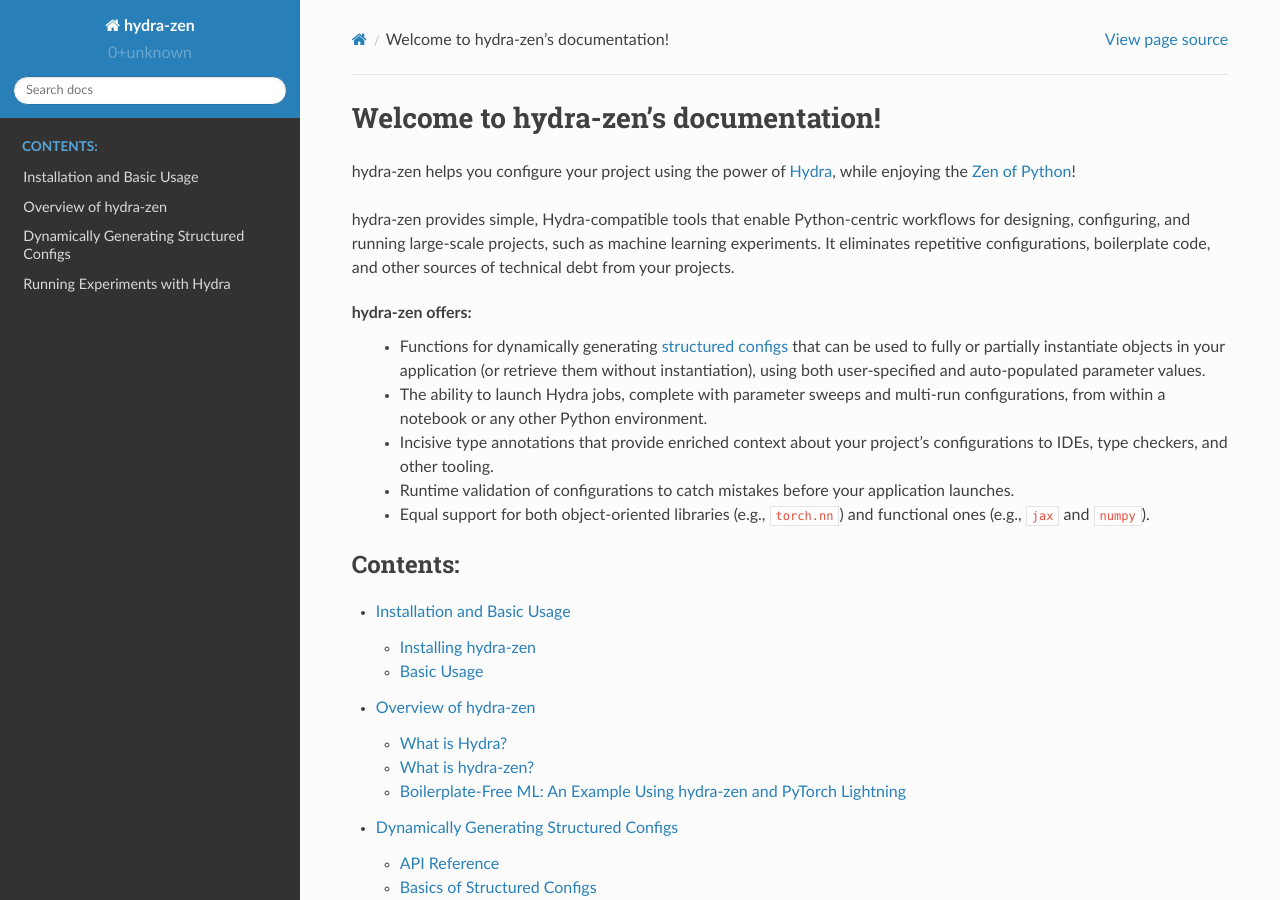
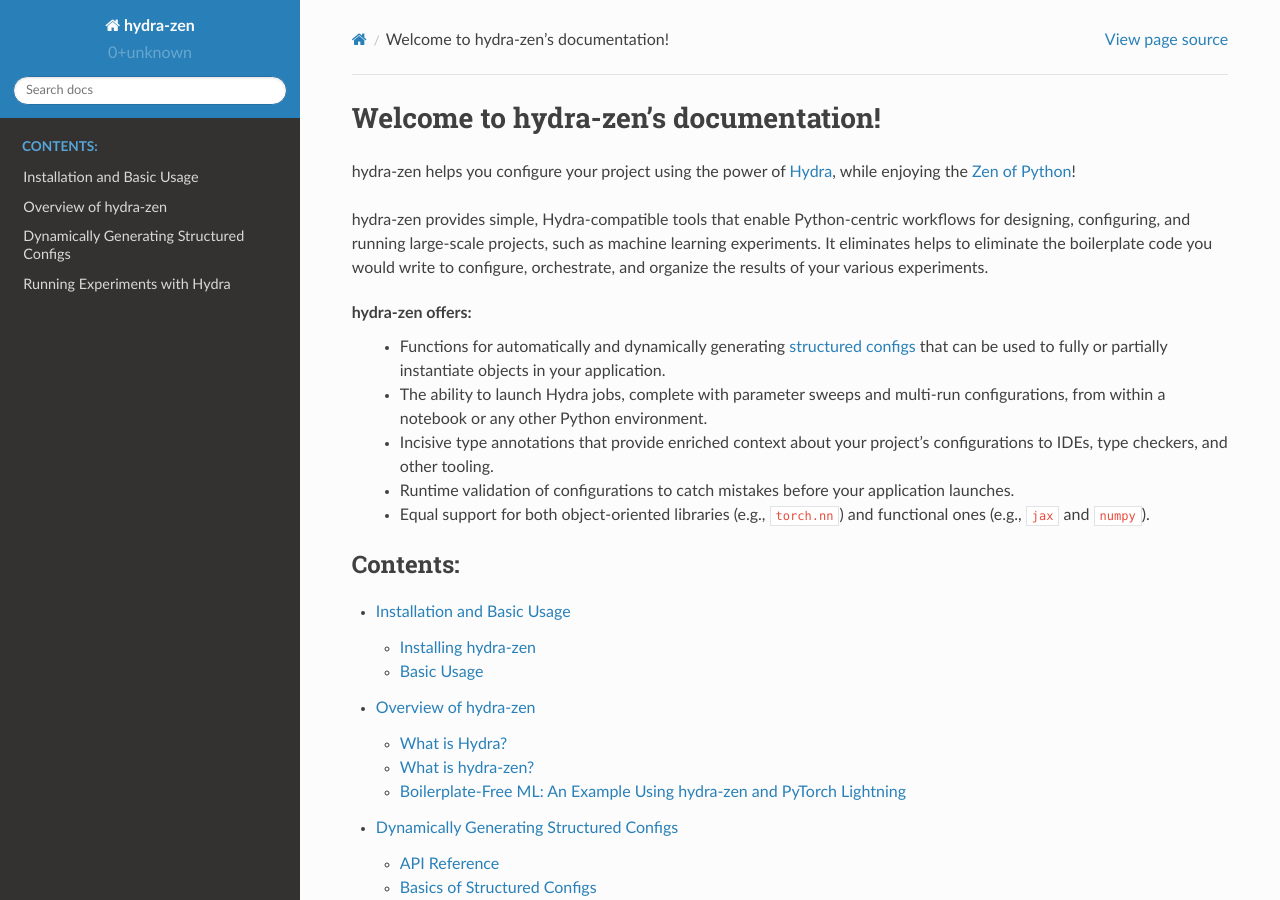
Before and after one commit to mit-ll-responsible-ai/hydra-zen, a Sphinx documentation site: the page built from docs/source/index.rst, in a window 1280 px wide and 900 px high. Built offline with Sphinx 7.4.7 and the Read the Docs theme 2.0.0, drawn with Linux system fonts in a browser that asks for light colours.

Commit message:
simplify description

```diff
--- a/docs/source/index.rst
+++ b/docs/source/index.rst
@@ -9,10 +9,10 @@
 hydra-zen helps you configure your project using the power of `Hydra <https://github.com/facebookresearch/hydra>`_, while enjoying the `Zen of Python <https://www.python.org/dev/peps/pep-0020/>`_!
 
 hydra-zen provides simple, Hydra-compatible tools that enable Python-centric workflows for designing, configuring, and running large-scale projects, such as machine learning experiments.
-It eliminates repetitive configurations, boilerplate code, and other sources of technical debt from your projects.
+It eliminates helps to eliminate the boilerplate code you would write to configure, orchestrate, and organize the results of your various experiments.
 
 hydra-zen offers:
-  - Functions for dynamically generating `structured configs <https://hydra.cc/docs/next/tutorials/structured_config/schema/>`_ that can be used to fully or partially instantiate objects in your application (or retrieve them without instantiation), using both user-specified and auto-populated parameter values.
+  - Functions for automatically and dynamically generating `structured configs <https://hydra.cc/docs/next/tutorials/structured_config/schema/>`_ that can be used to fully or partially instantiate objects in your application.
   - The ability to launch Hydra jobs, complete with parameter sweeps and multi-run configurations, from within a notebook or any other Python environment.
   - Incisive type annotations that provide enriched context about your project's configurations to IDEs, type checkers, and other tooling.
   - Runtime validation of configurations to catch mistakes before your application launches.
```
Also changed, not shown: README.md (+6 -7 lines), docs/source/installation.rst (+9 -1 lines), docs/source/structured_configs.rst (+4 -3 lines).
